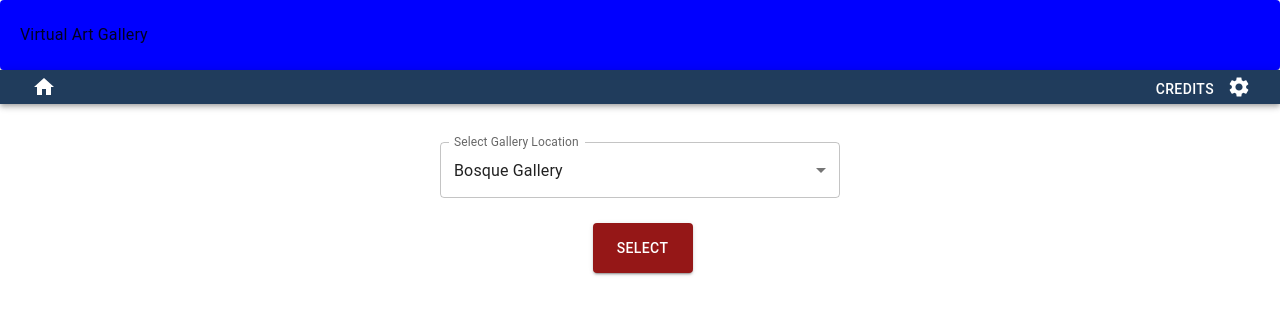
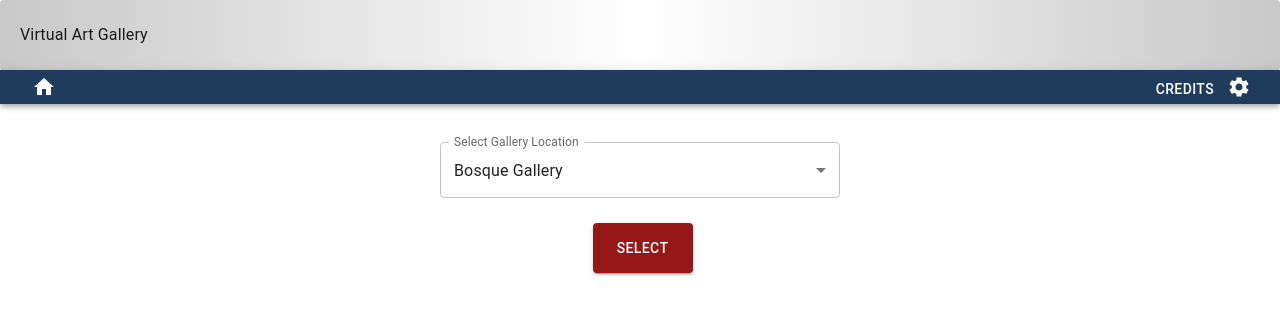
Before and after one commit to SoftwareF24-Gallery/SoftwareF24-Gallery.github.io, a React (Vite) app: page / in a window 1280 px wide. Shown: the top 314 px of the page. Built offline with nearby package versions, Linux system fonts and the light colour scheme.

Commit message:
Gradient stuff
- Added a gradient to the top of the screen. It's not perfect but it works. Will make it look better later.

```diff
--- a/src/Navbar.jsx
+++ b/src/Navbar.jsx
@@ -20,7 +20,8 @@ const Navbar = () => {
             <Paper sx={{padding: "20px", display: "flex", alignItems: "center", justifyContent: "left",
                         [theme.breakpoints.down('md')]: { height: "51px"},
                         [theme.breakpoints.up('md')]: { height: "70px" },
-                        backgroundColor: theme.palette.mode === 'dark' ? "red" : "blue"}}>
+                        background: theme.palette.mode === 'dark' ? "linear-gradient(to right, rgba(0,0,0,0), rgba(200,200,200,255), rgba(0,0,0,0)), black"
+                        : "linear-gradient(to right, rgba(200,200,200,255), rgba(0,0,0,0), rgba(200,200,200,255)), white"}}>
                 <Typography>
                     Virtual Art Gallery
                 </Typography>
```
